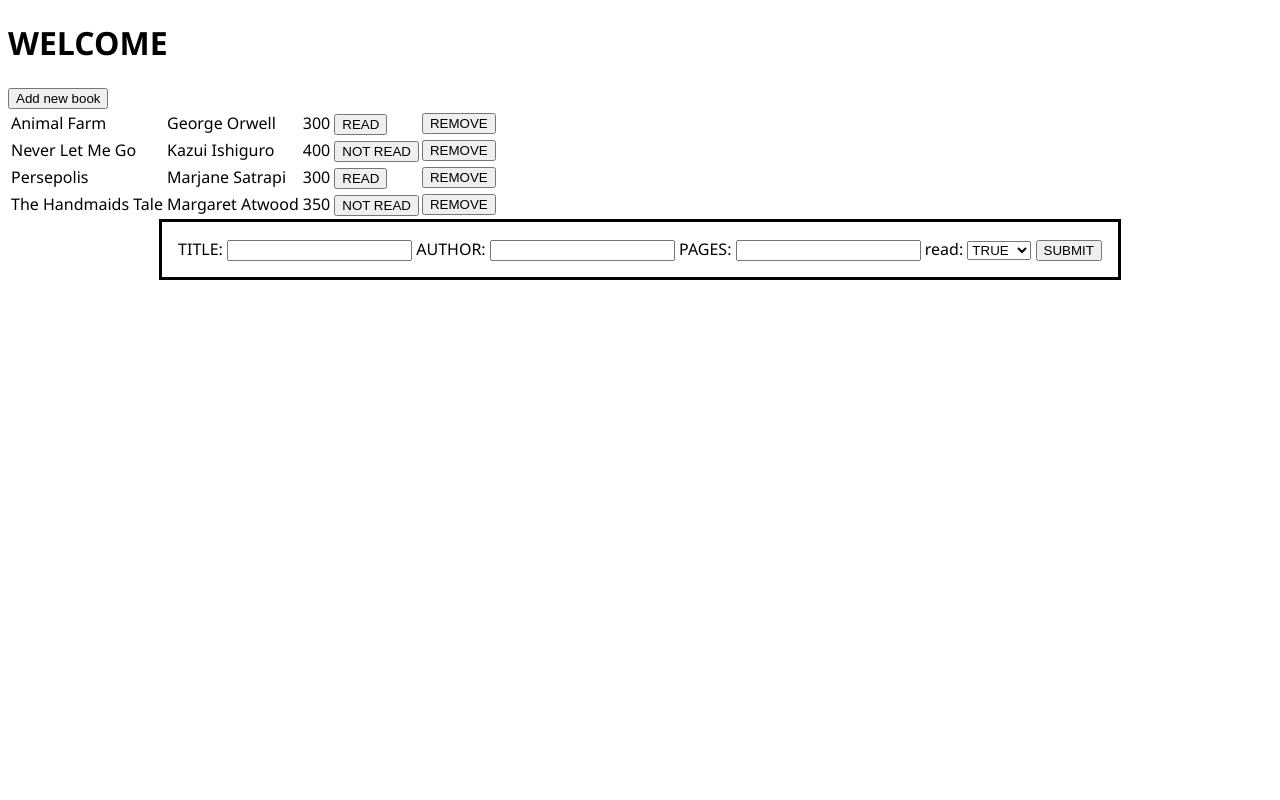
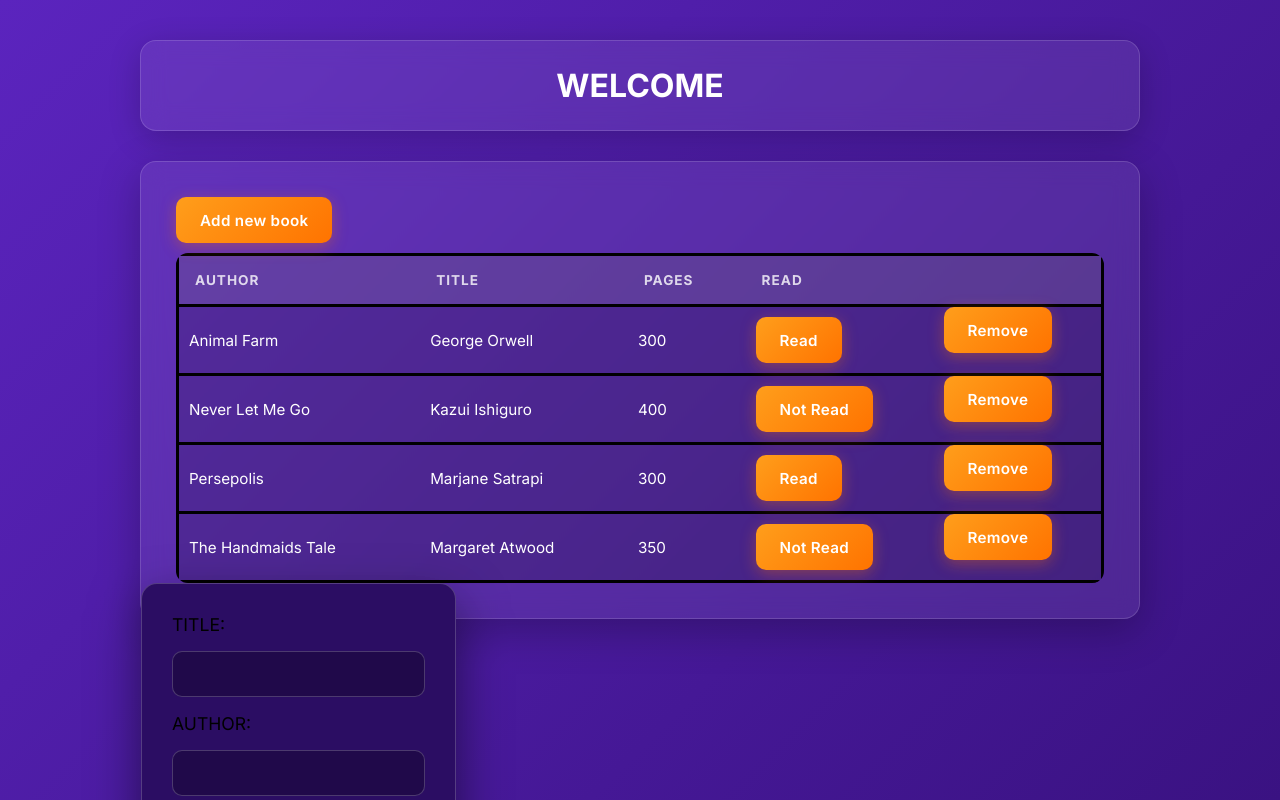
Before and after one commit to jo-and75/library, a plain HTML site: page index.html in a window 1280 px wide. Both pictures are taken after a click on the button "Add new book". Shown: the top 800 px of the page. Drawn offline with Linux system fonts and the light colour scheme.

Commit message:
Add styling to page

```diff
--- a/index.html
+++ b/index.html
@@ -15,16 +15,17 @@
     </header>
     <main>
        <button onclick="displayForm()"> Add new book</button>
-        <section>
+
         <table>
-                <tr>
+            <tr id="headers">
                 <th>Author</th>
                 <th>Title</th>
                 <th>Pages</th>
                 <th>Read</th>
+                <th></th>
             </tr>
         </table>
-        </section>
+
 
         <dialog id="dialog">
             <form id="form">
--- a/main.js
+++ b/main.js
@@ -1,7 +1,9 @@
 const myLib = [];
 const tbl = document.getElementsByTagName("table")[0];
+const headers = document.getElementById("headers");
 const form = document.getElementById("form");
 const dialog = document.getElementById("dialog");
+
 
 function Book(title, author, pages, read){
     if (!new.target){
@@ -35,6 +37,9 @@ function addBookToLib(title, author, pages, read){
 
 function displayBooks(){
     tbl.innerHTML = ""; //clear table
+
+    tbl.append(headers);
+
     for (let i = 0; i < myLib.length; i++){
         const row = document.createElement("tr");
         const col1 = document.createElement("td") ;
@@ -51,15 +56,15 @@ function displayBooks(){
 
 
         if(myLib[i].read == "TRUE"){
-            btn.textContent = "READ";
+            btn.textContent = "Read";
         } else{
-            btn.textContent = "NOT READ";
+            btn.textContent = "Not Read";
         }
 
         col4.append(btn);
 
         const remove = document.createElement("button");
-        remove.textContent = "REMOVE";
+        remove.textContent = "Remove";
 
         btn.addEventListener('click', function(){
             myLib[i].toggleRead(i);
@@ -96,24 +101,21 @@ form.addEventListener('submit', function(event){
 
 function displayForm(){
     dialog.style.display = "grid";
-}
+} //display form
 
 function hideForm(){
     dialog.style.display = "none";
-}
+} // hide form
 
 function removeBook(index){
     myLib.splice(index,1);
     displayBooks();
 
-}
+} // remove book
 
 addBookToLib("Animal Farm", "George Orwell", 300, "TRUE");
 addBookToLib("Never Let Me Go", "Kazui Ishiguro", 400, "FALSE");
 addBookToLib("Persepolis", "Marjane Satrapi", 300, "TRUE");
 addBookToLib("The Handmaids Tale", "Margaret Atwood", 350, "FALSE");
-// addBookToLib("Oliver Twist", "Charles Dickens", 450);
-// addBookToLib("1984", "George Orwell", 500);
-// addBookToLib("Darkness At Noon", "Arthur Koesteller", 800);
 
 displayBooks()
--- a/styles.css
+++ b/styles.css
@@ -1,9 +1,157 @@
-body{
+/* --- Modern Reset & Font --- */
+@import url('https://fonts.googleapis.com/css2?family=Inter:wght@400;500;600;700&display=swap');
+
+* {
+    margin: 0;
+    padding: 0;
     box-sizing: border-box;
-    padding: 0;
-    font-family: 'Segoe UI', Tahoma, Geneva, Verdana, sans-serif;
+    font-family: 'Inter', 'Segoe UI', sans-serif;
 }
 
-#dialog{
-    display:none;
+/* --- Rich Gradient Background --- */
+body {
+    background: linear-gradient(135deg, #5b24be 0%, #3a1282 100%);
+    color: #ffffff;
+    min-height: 100vh;
+    width: 100%;
+    display: flex;
+    flex-direction: column;
+    align-items: center;
+    padding: 40px 20px;
 }
+
+/* --- Sleek Header --- */
+header {
+    width: 100%;
+    max-width: 1000px;
+    padding: 25px 30px;
+    margin-bottom: 30px;
+    background: rgba(255, 255, 255, 0.08);
+    backdrop-filter: blur(12px);
+    -webkit-backdrop-filter: blur(12px);
+    border: 1px solid rgba(255, 255, 255, 0.15);
+    border-radius: 16px;
+    box-shadow: 0 8px 32px rgba(0, 0, 0, 0.2);
+    display: flex;
+    align-items: center;
+    justify-content: center;
+}
+
+/* --- Main Card Container --- */
+main {
+    width: 100%;
+    max-width: 1000px;
+    padding: 35px;
+    background: rgba(255, 255, 255, 0.08);
+    backdrop-filter: blur(12px);
+    -webkit-backdrop-filter: blur(12px);
+    border: 1px solid rgba(255, 255, 255, 0.15);
+    border-radius: 16px;
+    box-shadow: 0 12px 40px rgba(0, 0, 0, 0.25);
+    font-size: 1.1rem;
+}
+
+/* --- Modern Form & Inputs --- */
+form {
+    display: grid;
+    grid-template-columns: repeat(auto-fit, minmax(160px, 1fr));
+    gap: 16px;
+    margin-bottom: 30px;
+    align-items: end;
+}
+
+input, select {
+    width: 100%;
+    height: 46px;
+    padding: 0 16px;
+    background: rgba(0, 0, 0, 0.25);
+    border: 1px solid rgba(255, 255, 255, 0.2);
+    border-radius: 10px;
+    color: #ffffff;
+    font-size: 0.95rem;
+    outline: none;
+    transition: all 0.2s ease;
+}
+
+input::placeholder {
+    color: rgba(255, 255, 255, 0.5);
+}
+
+input:focus, select:focus {
+    border-color: #ff9100;
+    background: rgba(0, 0, 0, 0.35);
+    box-shadow: 0 0 0 3px rgba(255, 145, 0, 0.25);
+}
+
+/* --- Vibrant CTA Buttons --- */
+button {
+    background: linear-gradient(135deg, #ff9e1b 0%, #ff7300 100%);
+    color: #ffffff;
+    height: 46px;
+    padding: 0 24px;
+    border: none;
+    border-radius: 10px;
+    font-size: 0.95rem;
+    font-weight: 600;
+    letter-spacing: 0.3px;
+    cursor: pointer;
+    box-shadow: 0 4px 15px rgba(255, 115, 0, 0.35);
+    transition: all 0.2s ease;
+}
+
+button:hover {
+    transform: translateY(-2px);
+    box-shadow: 0 6px 20px rgba(255, 115, 0, 0.5);
+    filter: brightness(1.05);
+}
+
+button:active {
+    transform: translateY(0);
+}
+
+/* --- Clean Data Table --- */
+table {
+    width: 100%;
+    border-collapse: collapse;
+    margin-top: 10px;
+    overflow: hidden;
+    border-radius: 12px;
+    background: rgba(0, 0, 0, 0.15);
+}
+
+th {
+    background: rgba(255, 255, 255, 0.1);
+    text-align: left;
+    padding: 16px;
+    font-size: 0.85rem;
+    text-transform: uppercase;
+    letter-spacing: 1px;
+    color: rgba(255, 255, 255, 0.8);
+}
+
+td {
+    padding: 10px;
+    border-top: 1px solid rgba(255, 255, 255, 0.08);
+    font-size: 0.95rem;
+
+}
+
+tr {
+    /* transition: background 0.15s ease;  */
+    font-size: 1em;
+    border: solid black;
+}
+
+tbody tr:hover {
+    background: rgba(255, 255, 255, 0.06);
+}
+
+/* --- Modal / Dialog --- */
+#dialog {
+    display: none;
+    background: #2b0d63;
+    border: 1px solid rgba(255, 255, 255, 0.2);
+    border-radius: 16px;
+    padding: 30px;
+    box-shadow: 0 20px 50px rgba(0, 0, 0, 0.5);
+}
```
Lines whose indentation alone changed are shown as unchanged.
